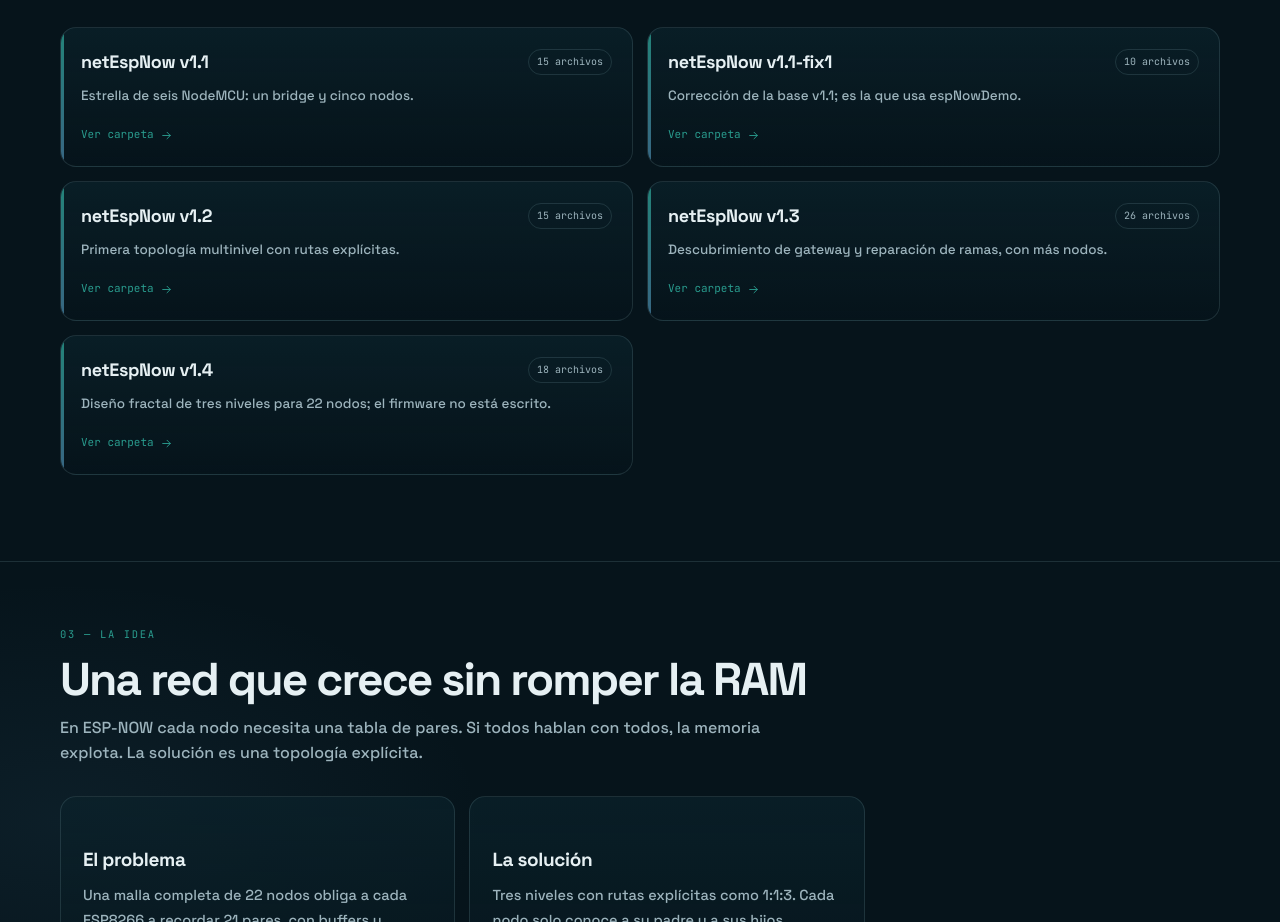
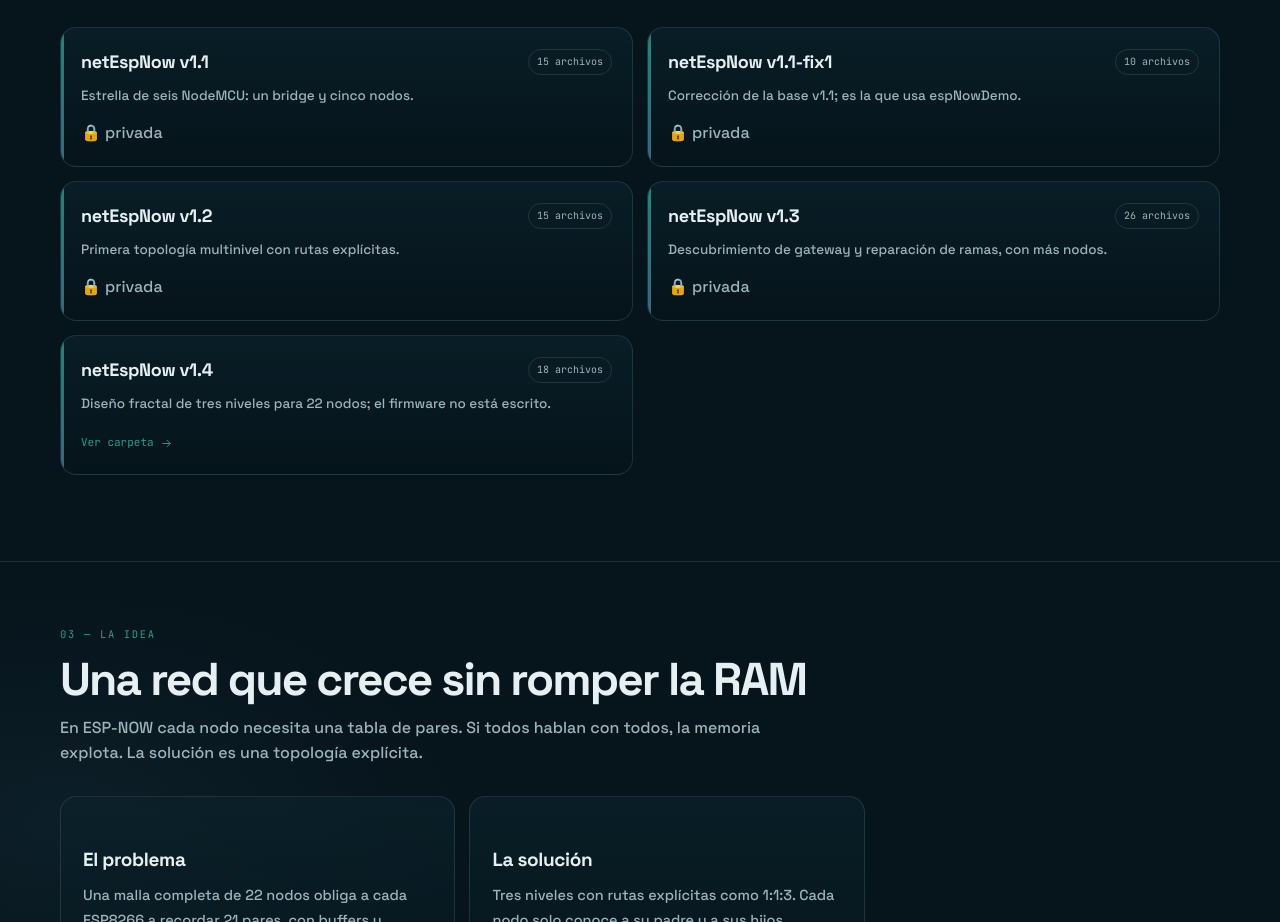
Before and after one commit to jmadasme/netespnow, a plain HTML site: page docs/index.html in a window 1280 px wide. Shown: the part 1527-2449 px from the top of the page. Drawn offline with Linux system fonts and the light colour scheme; no server answers.

Commit message:
feat: marcar 4 versiones privadas en la página

```diff
--- a/docs/index.html
+++ b/docs/index.html
@@ -226,19 +226,19 @@ h2{font-size:clamp(30px,4vw,46px);line-height:1.05;letter-spacing:-.04em;margin:
   <div class="versions"><article class="version reveal">
   <div class="version-top"><h3>netEspNow v1.1</h3><span class="count">15 archivos</span></div>
   <p>Estrella de seis NodeMCU: un bridge y cinco nodos.</p>
-  <a href="https://github.com/jmadasme/netespnow/tree/main/versions/netEspNow%20v1.1" target="_blank" rel="noopener">Ver carpeta <svg viewBox="0 0 24 24" width="13" height="13" fill="none" stroke="currentColor" stroke-width="1.7" stroke-linecap="round" stroke-linejoin="round" aria-hidden="true"><path d="M5 12h14M13 6l6 6-6 6"/></svg></a>
+  <span class="lock" style="color:var(--muted)">🔒 privada</span>
 </article><article class="version reveal">
   <div class="version-top"><h3>netEspNow v1.1-fix1</h3><span class="count">10 archivos</span></div>
   <p>Corrección de la base v1.1; es la que usa espNowDemo.</p>
-  <a href="https://github.com/jmadasme/netespnow/tree/main/versions/netEspNow%20v1.1-fix1" target="_blank" rel="noopener">Ver carpeta <svg viewBox="0 0 24 24" width="13" height="13" fill="none" stroke="currentColor" stroke-width="1.7" stroke-linecap="round" stroke-linejoin="round" aria-hidden="true"><path d="M5 12h14M13 6l6 6-6 6"/></svg></a>
+  <span class="lock" style="color:var(--muted)">🔒 privada</span>
 </article><article class="version reveal">
   <div class="version-top"><h3>netEspNow v1.2</h3><span class="count">15 archivos</span></div>
   <p>Primera topología multinivel con rutas explícitas.</p>
-  <a href="https://github.com/jmadasme/netespnow/tree/main/versions/netEspNow%20v1.2" target="_blank" rel="noopener">Ver carpeta <svg viewBox="0 0 24 24" width="13" height="13" fill="none" stroke="currentColor" stroke-width="1.7" stroke-linecap="round" stroke-linejoin="round" aria-hidden="true"><path d="M5 12h14M13 6l6 6-6 6"/></svg></a>
+  <span class="lock" style="color:var(--muted)">🔒 privada</span>
 </article><article class="version reveal">
   <div class="version-top"><h3>netEspNow v1.3</h3><span class="count">26 archivos</span></div>
   <p>Descubrimiento de gateway y reparación de ramas, con más nodos.</p>
-  <a href="https://github.com/jmadasme/netespnow/tree/main/versions/netEspNow%20v1.3" target="_blank" rel="noopener">Ver carpeta <svg viewBox="0 0 24 24" width="13" height="13" fill="none" stroke="currentColor" stroke-width="1.7" stroke-linecap="round" stroke-linejoin="round" aria-hidden="true"><path d="M5 12h14M13 6l6 6-6 6"/></svg></a>
+  <span class="lock" style="color:var(--muted)">🔒 privada</span>
 </article><article class="version reveal">
   <div class="version-top"><h3>netEspNow v1.4</h3><span class="count">18 archivos</span></div>
   <p>Diseño fractal de tres niveles para 22 nodos; el firmware no está escrito.</p>
```
